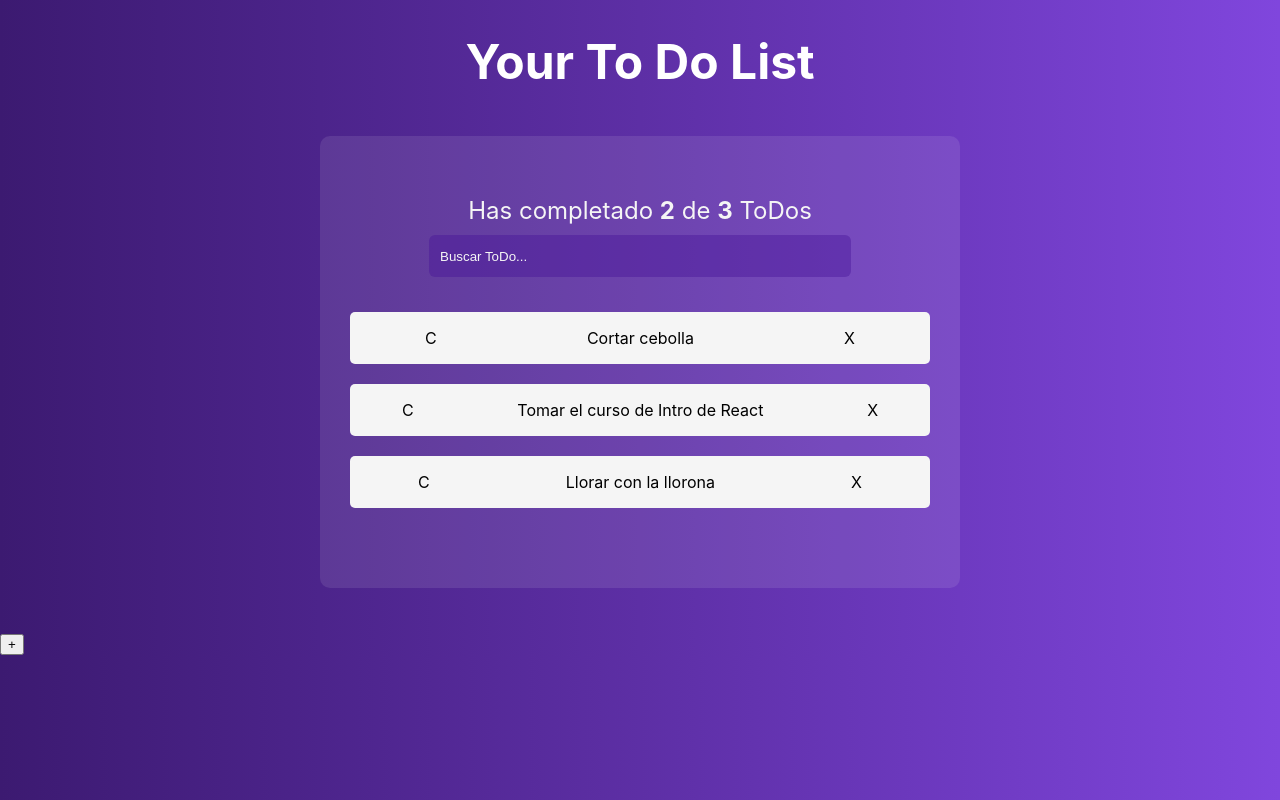
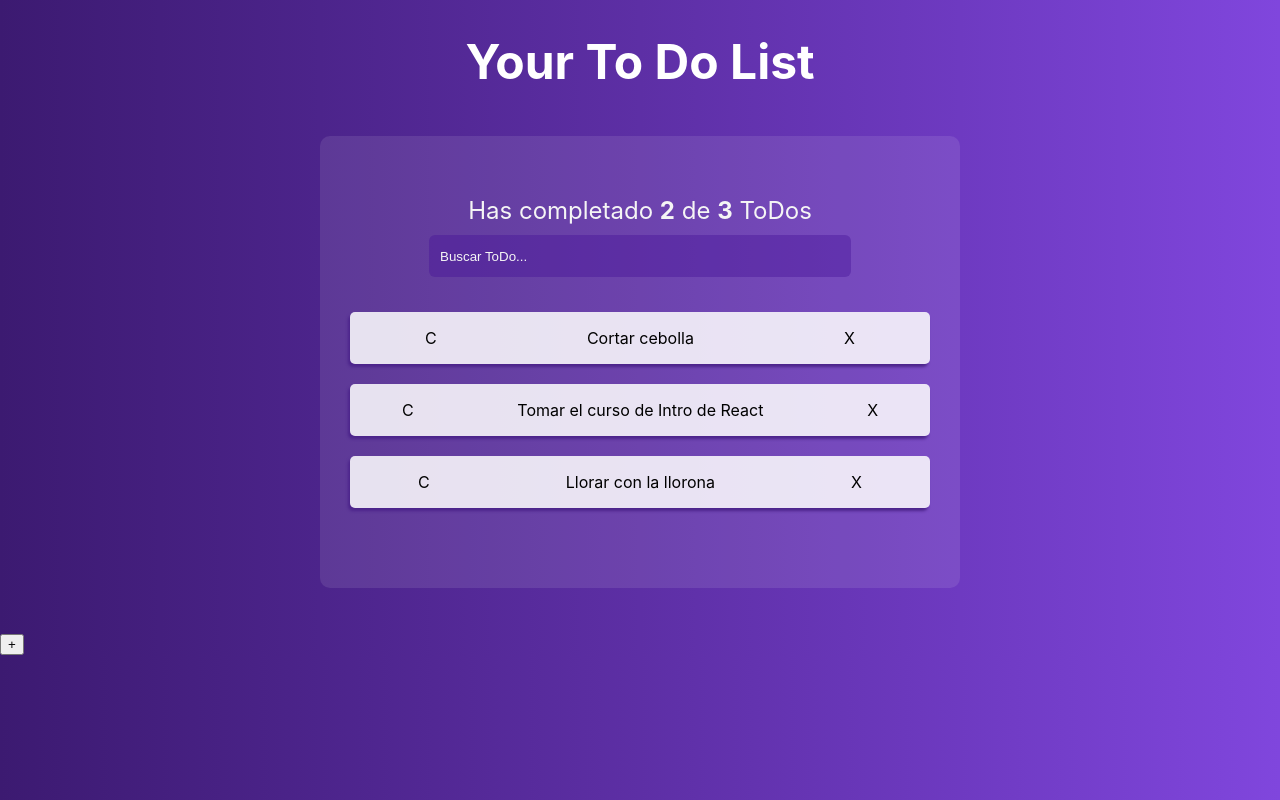
Before and after one commit to ramiroguzmanc/ToDoList, a React (Create React App) app: page / in a window 1280 px wide. Built offline with nearby package versions, Linux system fonts and the light colour scheme.

Commit message:
Agregando sombra y un 15% de trasparencia a los items

```diff
--- a/src/styles/TodoItem.css
+++ b/src/styles/TodoItem.css
@@ -2,8 +2,9 @@
   display: flex;
   justify-content: space-around;
   align-items: center;
-  background-color: whitesmoke;
+  background-color: rgba(255, 255, 255, 0.85);
   border-radius: 5px;
   margin: 20px;
   list-style: none;
+  box-shadow: -2px 3px 3px 0px #4c248b;
 }
```
